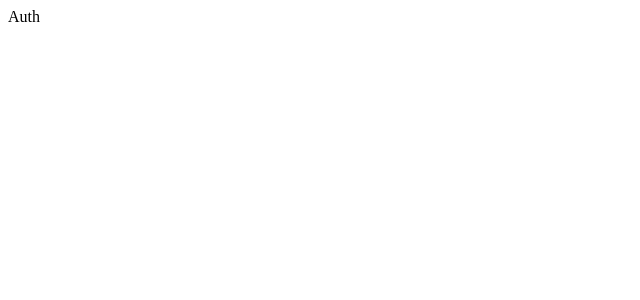
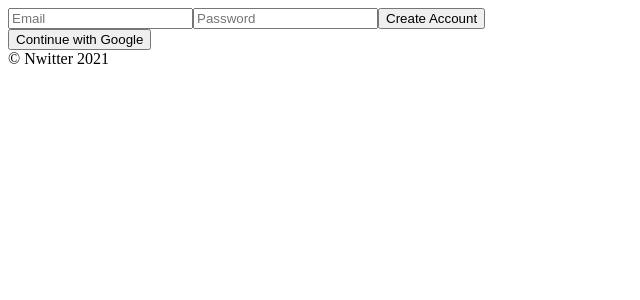
Before and after one commit to xkjhg/nwitter, a React (Create React App) app: page / in a window 1280 px wide. Shown: the top 300 px of the page, without its empty margins (0-640 px from the left). Built offline with nearby package versions, Linux system fonts and the light colour scheme; no server answers; the HTML template or start-up script is replaced by a standard one.

Commit message:
3. auth 1

```diff
--- a/src/components/App.js
+++ b/src/components/App.js
@@ -1,8 +1,18 @@
-import React from "react"
-import AppRouter from "./Router"
+import React, { useState } from "react"
+import AppRouter from "components/Router"
+import { auth } from "fBase"
 
 function App() {
-  return <AppRouter />
+  console.log(auth.currentUser)
+  const [isLoggedin, setIsLoggedIn] = useState(false)
+  return (
+    <div>
+      <AppRouter isLoggedin={isLoggedin} />
+      <footer>
+        &copy; Nwitter {new Date().getFullYear()}
+      </footer>
+    </div>
+  )
 }
 
 export default App
--- a/src/components/Router.js
+++ b/src/components/Router.js
@@ -1,10 +1,9 @@
-import React, { useState } from "react"
+import React from "react"
 import { HashRouter as Router, Route, Switch } from "react-router-dom"
-import Auth from "../routes/Auth"
-import Home from "../routes/Home"
+import Auth from "routes/Auth"
+import Home from "routes/Home"
 
-const AppRouter = () => {
-  const [isLoggedin, setIsLoggedIn] = useState()
+const AppRouter = ({ isLoggedin }) => {
   return (
     <Router>
       <Switch>
--- a/src/firebase.js
+++ b/src/fBase.js
@@ -1,4 +1,5 @@
-import * as firebase from "firebase/app"
+import { initializeApp } from "firebase/app"
+import { getAuth } from "firebase/auth"
 
 const firebaseConfig = {
   apiKey: process.env.REACT_APP_API_KEY,
@@ -10,4 +11,5 @@ const firebaseConfig = {
   appId: process.env.REACT_APP_APP_ID
 }
 
-export default firebase.initializeApp(firebaseConfig)
+initializeApp(firebaseConfig)
+export const auth = getAuth()
--- a/src/index.js
+++ b/src/index.js
@@ -1,6 +1,6 @@
 import React from "react"
 import ReactDOM from "react-dom"
-import App from "./components/App"
+import App from "components/App"
 
 ReactDOM.render(
   <React.StrictMode>
--- a/src/routes/Auth.js
+++ b/src/routes/Auth.js
@@ -1,5 +1,58 @@
-import React from "react"
+import { auth } from "fBase"
+import React, { useState } from "react"
 
-const Auth = () => <div> Auth </div>
+const Auth = () => {
+  const [email, setEmail] = useState("")
+  const [password, setPassword] = useState("")
+  const [newAccount, setNewAccount] = useState(true)
+  const onChange = event => {
+    const { target: { name, value } } = event
+    if (name === "email") {
+      setEmail(value)
+    } else if (name === "password") {
+      setPassword(value)
+    }
+  }
+  const onSubmit = async event => {
+    event.preventDefault()
+    try {
+      let data
+      if (newAccount) {
+        data = await auth.createUserWithEmailAndPassword(email, password)
+      } else {
+        data = await auth.signInWithEmailAndPassword(email, password)
+      }
+      console.log(data)
+    } catch (error) {
+      console.log(error)
+    }
+  }
+  return (
+    <div>
+      <form onSubmit={onSubmit}>
+        <input
+          name="email"
+          type="text"
+          placeholder="Email"
+          value={email}
+          onChange={onChange}
+          required
+        />
+        <input
+          name="password"
+          type="password"
+          placeholder="Password"
+          value={password}
+          onChange={onChange}
+          required
+        />
+        <input type="submit" value={newAccount ? "Create Account" : "LOG IN"} />
+      </form>
+      <div>
+        <button>Continue with Google</button>
+      </div>
+    </div>
+  )
+}
 
 export default Auth
```
Also changed, not shown: jsconfig.json (added, +8 -0 lines).
